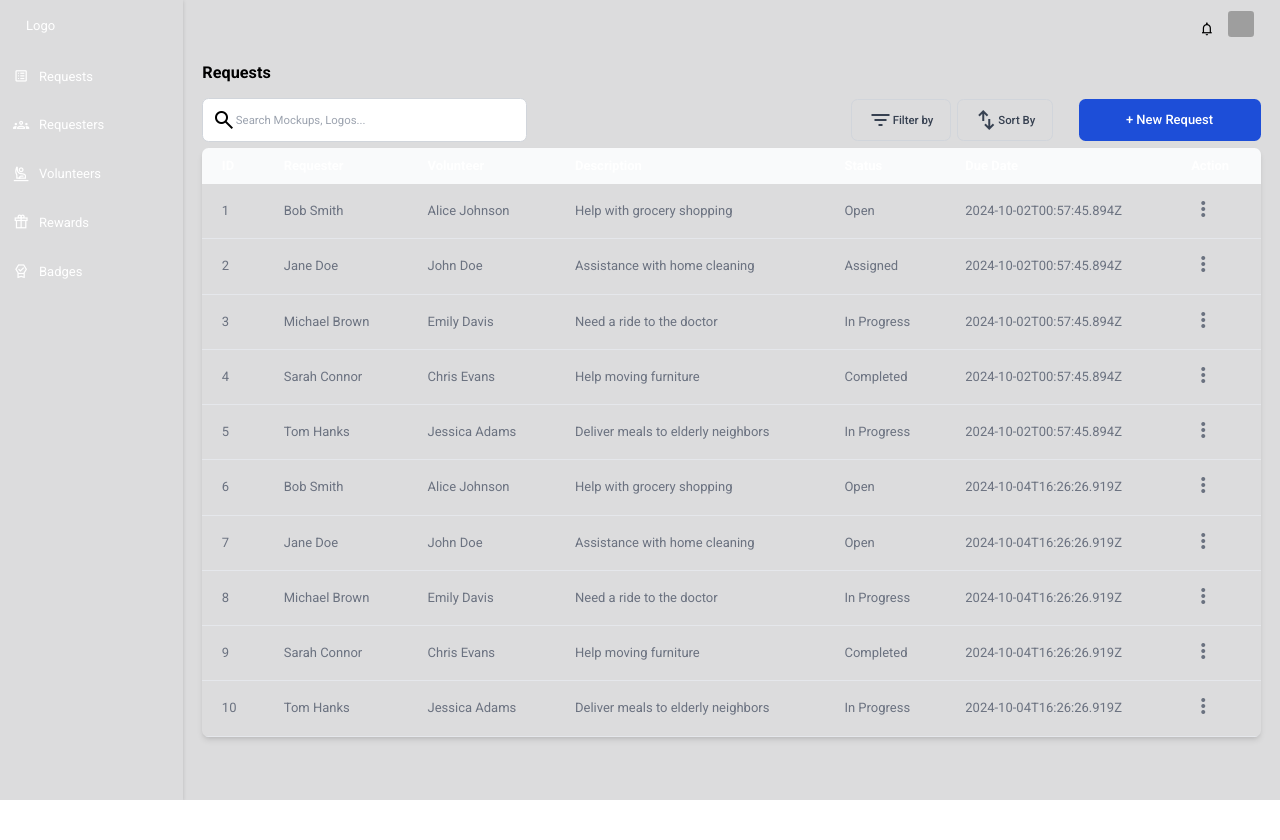
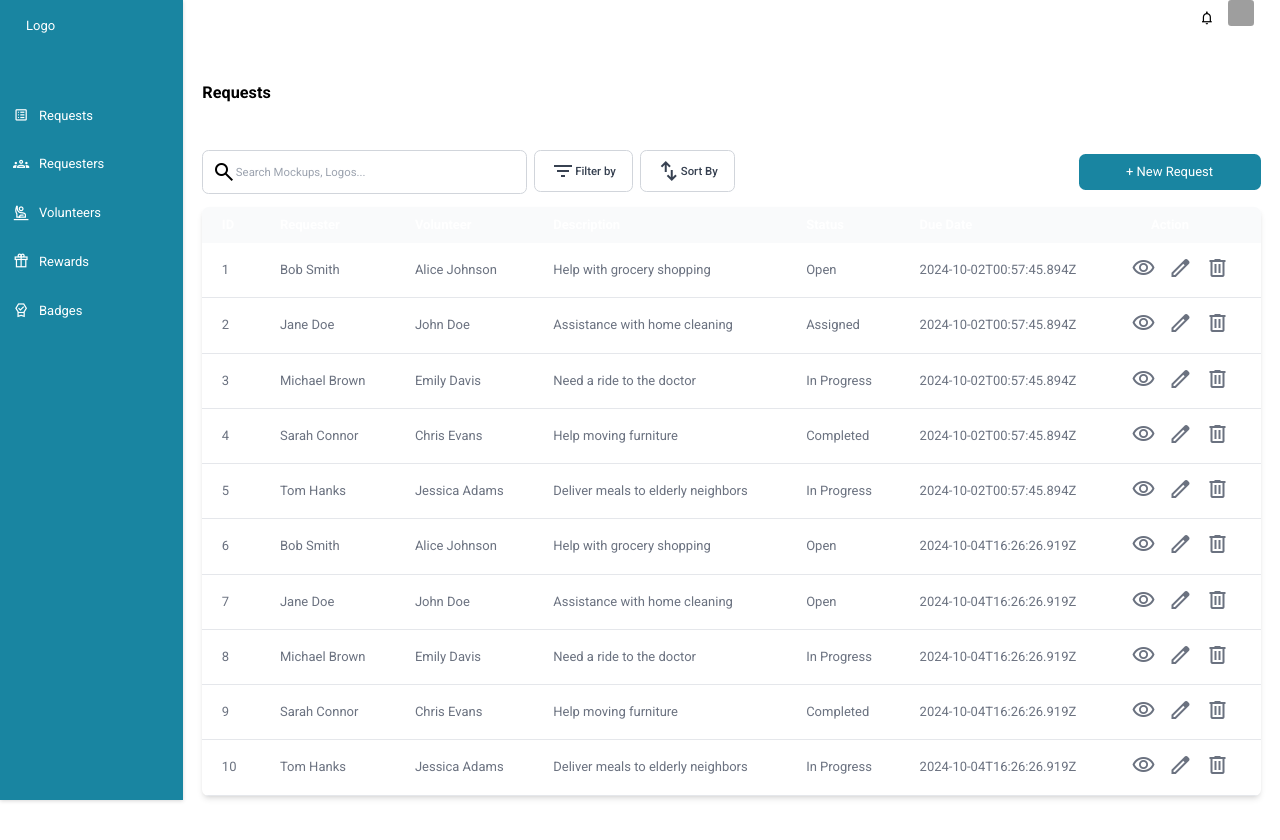
Before and after one commit to anthonymartz17/ihelp_org_2.0_frontend, a React (Vite) app: page /dashboard in a window 1280 px wide. Shown: the top 840 px of the page. Before the commit the page ends 800 px from the top, so only its background shows below. Built offline with nearby package versions, Linux system fonts and the light colour scheme; no server answers; grey boxes are pictures that could not be loaded.

Commit message:
added navigation to view single requests, edit and also confirmation alert for delete

```diff
--- /dev/null
+++ b/src/components/AlertMessage.jsx
@@ -0,0 +1,42 @@
+import React from "react";
+
+export default function AlertModal({ title, message, onClose }) {
+	return (
+		<div className=" bg-dark/80 fixed top-0 right-0 bottom-0 left-0 z-50 flex justify-center items-center w-full md:inset-0 h-[calc(100%-1rem)] max-h-full">
+			<div className="relative p-4 w-full max-w-2xl max-h-full">
+				<div className="relative bg-white rounded-lg shadow dark:bg-dark">
+					<div className="flex items-center justify-between p-4 md:p-5 border-b rounded-t dark:border-gray-600">
+						<h3 className="text-xl font-semibold text-gray-900 dark:text-white">
+							{title}
+						</h3>
+						<button
+							type="button"
+							className="text-gray-400 bg-transparent hover:bg-gray-200 hover:text-gray-900 rounded-lg text-sm w-8 h-8 ms-auto inline-flex justify-center items-center dark:hover:bg-gray-600 dark:hover:text-white"
+						>
+							<span className="material-symbols-outlined">close</span>
+						</button>
+					</div>
+
+					<div className="p-4 md:p-5 space-y-4">
+						<p className="text-base leading-relaxed text-white ">{message}</p>
+					</div>
+
+					<div className="flex items-center p-4 md:p-5 border-t border-gray-200 rounded-b dark:border-gray-600">
+						<button
+							type="button"
+							className="text-white bg-primary hover:bg-primaryLighter focus:ring-4 focus:outline-none focus:ring-grayDark font-medium rounded-lg text-sm px-5 py-2.5 text-center dark:bg-primary dark:hover:bg-primaryLighter dark:focus:ring-dark"
+						>
+							I accept
+						</button>
+						<button
+							type="button"
+							className="py-2.5 px-5 ms-3 text-sm font-medium text-dark focus:outline-none bg-white rounded-lg border border-grayDark hover:bg-grayLight hover:text-primary focus:z-10 focus:ring-4 focus:ring-grayLight dark:focus:ring-dark dark:bg-dark dark:text-grayDark dark:border-grayDark dark:hover:text-white dark:hover:bg-secondaryLighter"
+						>
+							Decline
+						</button>
+					</div>
+				</div>
+			</div>
+		</div>
+	);
+}
--- /dev/null
+++ b/src/components/ConfirmationModal.jsx
@@ -0,0 +1,55 @@
+import React from "react";
+
+export default function AlertModal({
+	title = "Alert",
+	message,
+	onCancel,
+	onConfirm,
+}) {
+	return (
+		<div
+			id="default-modal"
+			tabindex="-1"
+			className=" bg-dark/80 fixed top-0 right-0 bottom-0 left-0 z-50 flex justify-center items-center w-full md:inset-0 h-[calc(100%-1rem)] max-h-full"
+		>
+			<div className="relative p-4 w-full max-w-2xl max-h-full">
+				<div className="relative bg-white rounded-lg shadow dark:bg-dark">
+					<div className="flex items-center justify-between p-4 md:p-5 border-b rounded-t dark:border-gray-600">
+						<h3 className="text-xl font-semibold text-gray-900 dark:text-white">
+							{title}
+						</h3>
+						<button
+							type="button"
+							className="text-gray-400 bg-transparent hover:bg-gray-200 hover:text-gray-900 rounded-lg text-sm w-8 h-8 ms-auto inline-flex justify-center items-center dark:hover:bg-gray-600 dark:hover:text-white"
+						>
+							<span onClick={onCancel} className="material-symbols-outlined">
+								close
+							</span>
+						</button>
+					</div>
+
+					<div className="p-4 md:p-5 space-y-4">
+						<p className="text-base leading-relaxed text-white ">{message}</p>
+					</div>
+
+					<div className="flex items-center p-4 md:p-5 border-t border-gray-200 rounded-b dark:border-gray-600">
+						<button
+							onClick={onConfirm}
+							type="button"
+							className="text-white bg-primary hover:bg-primaryLighter focus:ring-4 focus:outline-none focus:ring-grayDark font-medium rounded-lg text-sm px-5 py-2.5 text-center dark:bg-primary dark:hover:bg-primaryLighter dark:focus:ring-dark"
+						>
+							I accept
+						</button>
+						<button
+							onClick={onCancel}
+							type="button"
+							className="py-2.5 px-5 ms-3 text-sm font-medium text-dark focus:outline-none bg-white rounded-lg border border-grayDark hover:bg-grayLight hover:text-primary focus:z-10 focus:ring-4 focus:ring-grayLight dark:focus:ring-dark dark:bg-dark dark:text-grayDark dark:border-grayDark dark:hover:text-white dark:hover:bg-secondaryLighter"
+						>
+							Decline
+						</button>
+					</div>
+				</div>
+			</div>
+		</div>
+	);
+}
--- a/src/components/Sidebar.jsx
+++ b/src/components/Sidebar.jsx
@@ -8,11 +8,13 @@ export default function sidebar() {
 				<h1>Logo</h1>
 			</div>
 
-			<ul>
+			<ul className="py-[3em]">
 				{menuItems.map((item) => (
-					<li key={item.title} className="hover:bg-purpleLighter">
+					<li key={item.title} className="hover:bg-primaryLighter">
 						<Link to={item.link} className="flex items-center gap-3 p-4">
-							<span className="material-symbols-outlined text-xl">{item.icon}</span>
+							<span className="material-symbols-outlined text-xl">
+								{item.icon}
+							</span>
 							{item.title}
 						</Link>
 					</li>
--- a/src/components/requests-componets/RequestListTable.jsx
+++ b/src/components/requests-componets/RequestListTable.jsx
@@ -1,7 +1,7 @@
 import React, { useState, useEffect } from "react";
 
 import { Link, useNavigate } from "react-router-dom";
-
+import ConfirmationModal from "../ConfirmationModal";
 const requests = [
 	{
 		id: 1,
@@ -137,9 +137,28 @@ const requests = [
 
 export default function RequestListTable({}) {
 	const navigate = useNavigate();
+	const [showModal, setShowModal] = useState(false);
+	const [itemToDelete, setItemToDelete] = useState(null);
+
+	function tryDelete(id) {
+		console.log("delete", id);
+		setShowModal((prev) => !prev);
+		setItemToDelete(id);
+	}
+	function cancelDelete() {
+		setShowModal((prev) => !prev);
+		setItemToDelete(null);
+	}
+
+	function confirmDelete() {
+		// Perform the actual delete operation here
+		setShowModal((prev) => !prev);
+		setItemToDelete(null);
+	}
 	return (
-		<div>
+		<div className="mt-10">
 			<div className="flex justify-between items-center mb-2">
+				<div className="flex gap-2 justify-end">
 					<form className="w-[25em]">
 						<label
 							htmlFor="default-search"
@@ -160,8 +179,6 @@ export default function RequestListTable({}) {
 							/>
 						</div>
 					</form>
-
-				<div className="flex gap-2 justify-end">
 					<div>
 						<button
 							id="dropdownDefaultButton"
@@ -222,20 +239,21 @@ export default function RequestListTable({}) {
 							</ul>
 						</div>
 					</div>
+				</div>
+
 				<div>
 					<button
 						onClick={() => navigate("/dashboard/requests/new")}
 						type="button"
-							className=" h-full w-56  text-white bg-blue-700 hover:bg-blue-800 focus:ring-4 focus:ring-blue-300 font-medium rounded-lg text-l px-5 py-2.5 ml-6 mb-2 dark:bg-blue-600 dark:hover:bg-blue-700 focus:outline-none dark:focus:ring-blue-800"
+						className=" h-full w-56  text-white bg-primary hover:bg-primaryLighter focus:ring-4 focus:outline-none focus:ring-primaryLighter text-l rounded-lg py-2.5 flex justify-center items-center dark:bg-primary dark:hover:bg-primaryLighter dark:focus:ring-primaryLighter"
 					>
 						+ New Request
 					</button>
 				</div>
 			</div>
-			</div>
-			<div className="relative overflow-x-auto shadow-md sm:rounded-lg">
-				<table className="w-full text-sm text-left rtl:text-right text-gray-500 dark:text-gray-400">
-					<thead className="text-gray-700 bg-gray-50 dark:bg-purplePrimary dark:text-gray-400">
+			<div className="relative overflow-x-auto shadow-md sm:rounded-lg mt-4">
+				<table className="w-full text-sm text-left rtl:text-right text-gray-500 dark:text-gray">
+					<thead className="text-gray-700 bg-gray-50 dark:bg-secondary dark:text-gray-400">
 						<tr className="text-white">
 							<th scope="col" className="px-6 py-3">
 								ID
@@ -255,7 +273,7 @@ export default function RequestListTable({}) {
 							<th scope="col" className="px-6 py-3">
 								Due Date
 							</th>
-							<th scope="col" className="px-6 py-3">
+							<th scope="col" className="px-12 py-3 ">
 								Action
 							</th>
 						</tr>
@@ -272,9 +290,22 @@ export default function RequestListTable({}) {
 								<td className="px-6 py-4">{request.description}</td>
 								<td className="px-6 py-4">{request.status_name}</td>
 								<td className="px-6 py-4">{request.created_at}</td>
-								<td className="px-6 py-4">
-									<span className="material-symbols-outlined cursor-pointer">
-										more_vert
+								<td className="px-6 py-4 flex gap-4">
+									<Link to={`/dashboard/requests/${request.id}`}>
+										<span class="material-symbols-outlined cursor-pointer hover:text-primaryLighter ">
+											visibility
+										</span>
+									</Link>
+									<Link to={`/dashboard/requests/${request.id}/edit`}>
+										<span class="material-symbols-outlined cursor-pointer hover:text-yellow-600 ">
+											edit
+										</span>
+									</Link>
+									<span
+										onClick={() => tryDelete(request.id)}
+										class="material-symbols-outlined cursor-pointer hover:text-red-500 "
+									>
+										delete
 									</span>
 								</td>
 							</tr>
@@ -282,6 +313,13 @@ export default function RequestListTable({}) {
 					</tbody>
 				</table>
 			</div>
+			{showModal && (
+				<ConfirmationModal
+					message={"Are you sure you want to delete this request?"}
+					onCancel={cancelDelete}
+					onConfirm={confirmDelete}
+				/>
+			)}
 		</div>
 	);
 }
--- a/src/pages/DashboardPage.jsx
+++ b/src/pages/DashboardPage.jsx
@@ -1,10 +1,12 @@
 import { Outlet } from "react-router-dom";
+import { useState } from "react";
 import Header from "../components/Header";
 import Sidebar from "../components/sidebar";
+
 export default function DashboardPage() {
 	return (
-		<div className="flex h-screen bg-grayLight ">
-			<aside className="w-1/6 bg-purplePrimary shadow-custom text-white">
+		<div className="flex h-screen bg-white ">
+			<aside className="w-1/6 bg-primary shadow-custom text-white">
 				<Sidebar />
 			</aside>
 
--- a/src/pages/requests/RequestListPage.jsx
+++ b/src/pages/requests/RequestListPage.jsx
@@ -4,7 +4,7 @@ import { useRequestsContext } from "../../context/RequestContextProvider";
 export default function RequestsList() {
 	useRequestsContext();
 	return (
-		<div className="flex flex-col gap-4 py-3 px-6">
+		<div className="flex flex-col gap-4 py-[4em] px-6">
 			<h1 className="roboto-bold text-xl">Requests</h1>
 
 			<RequestListTable />
--- a/tailwind.config.js
+++ b/tailwind.config.js
@@ -5,7 +5,7 @@ export default {
 		extend: {
 			colors: {
 				primary: "#1985A1",
-				primaryLighter: "##289dbc",
+				primaryLighter: "#289dbc",
 				secondary: "#4C5C68",
 				secondaryLighter: "#657581",
 				dark: "#46494C",
@@ -14,9 +14,8 @@ export default {
 				white: "#FFFFFF",
 			},
 			boxShadow: {
-				'custom': 'rgba(0, 0, 0, 0.16) 0px 1px 4px',
-
-      },
+				custom: "rgba(0, 0, 0, 0.16) 0px 1px 4px",
+			},
 		},
 	},
 	plugins: [],
```
Lines whose indentation alone changed are shown as unchanged.
